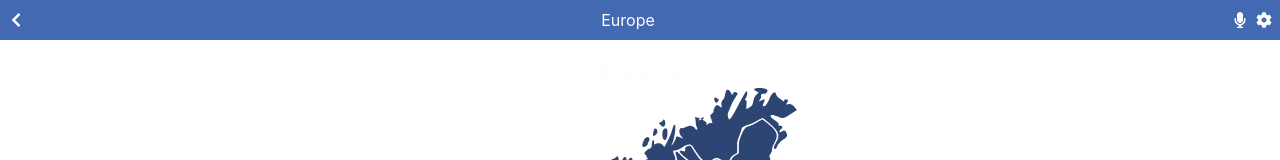
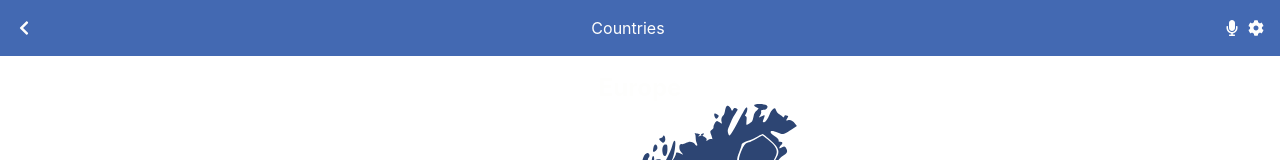
Before and after one commit to memicelis/countries, a React (Create React App) app: page / in a window 1280 px wide. Shown: the top 160 px of the page. Built offline with nearby package versions, Linux system fonts and the light colour scheme.

Commit message:
Adjust padding and h1

```diff
--- a/src/components/NavBar.jsx
+++ b/src/components/NavBar.jsx
@@ -4,11 +4,11 @@ import { FaMicrophone, FaCog, FaChevronLeft } from 'react-icons/fa';
 
 const NavBar = ()=> (
     <>
-    <nav className="flex justify-between items-center bg-dark p-2">
+    <nav className="flex justify-between items-center bg-dark p-4">
     <NavLink to="/">
         <FaChevronLeft className="text-white" />
     </NavLink>
-    <h1 className="text-white">Europe</h1>
+    <h1 className="text-white">Countries</h1>
     <div className="flex items-center gap-2">
         <FaMicrophone className="text-white"/>
         <FaCog className="text-white"/>
```
